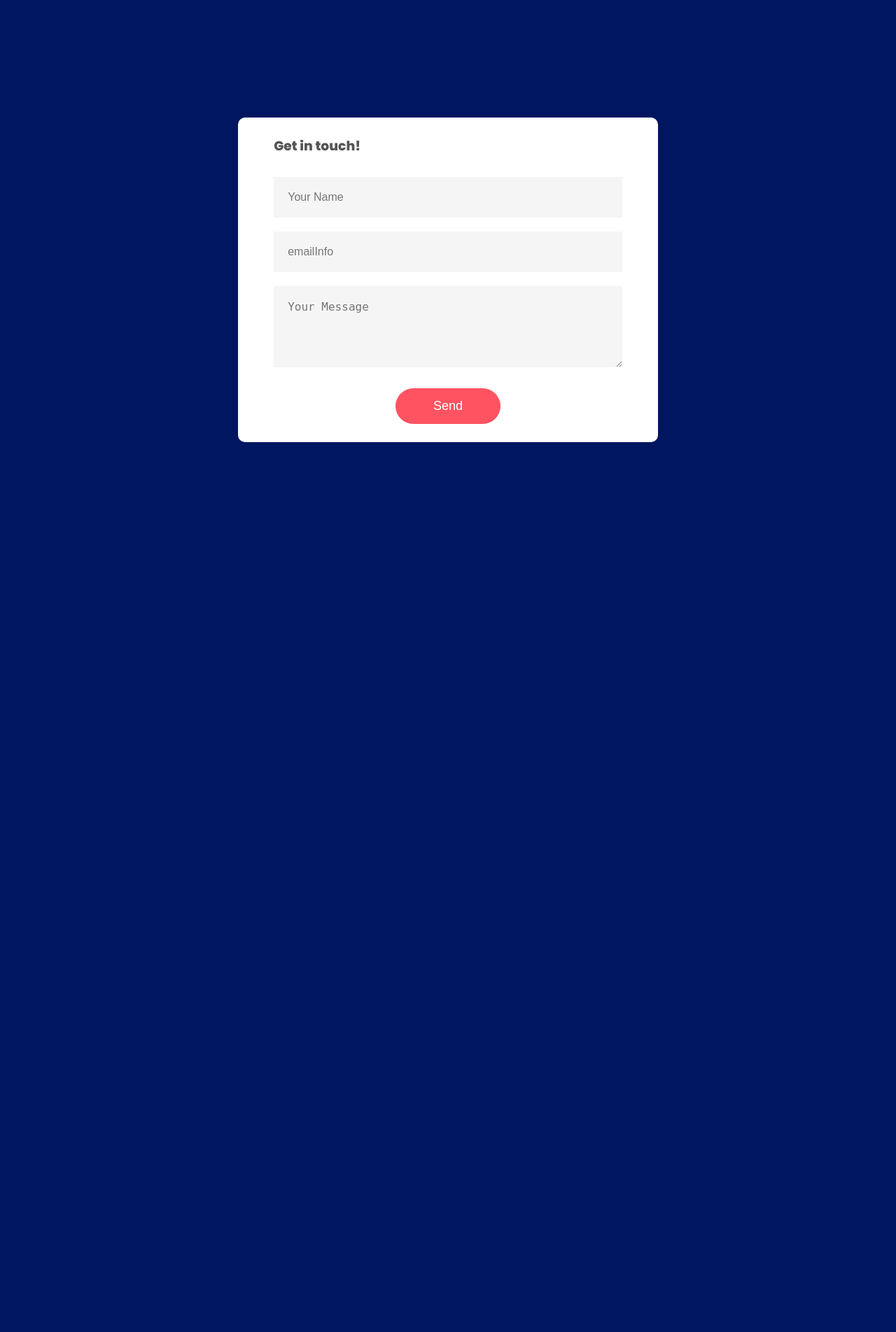
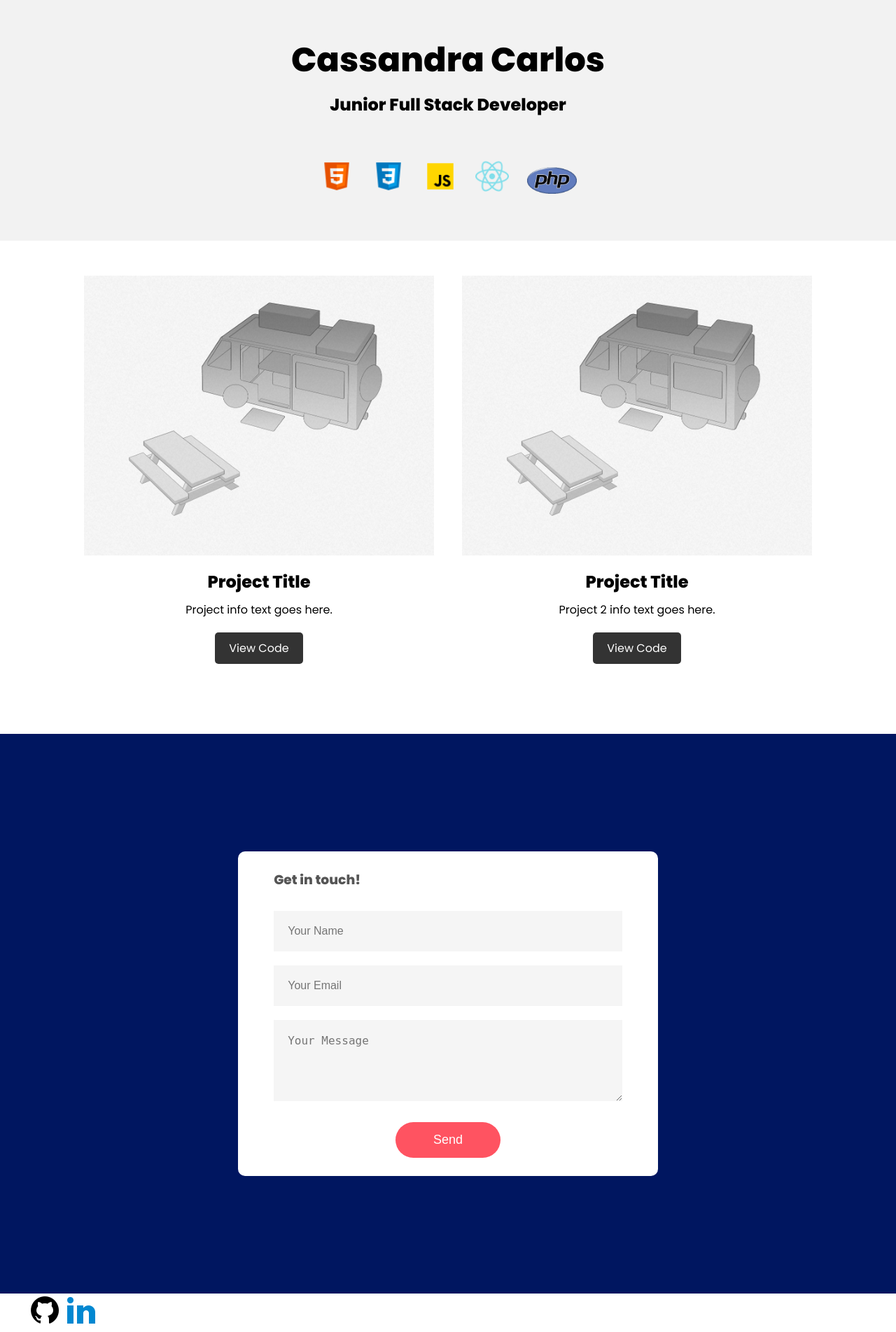
Before and after one commit to cassandracarlos/cassandracarlos.github.io, a PHP site: page / in a window 1280 px wide. Shown: the whole page at 70% size. Before the commit the page ends 632 px from the top, so only its background shows below. Run offline with PHP 8.4, Linux system fonts and the light colour scheme.

Commit message:
New layout
+ sections

```diff
--- a/index.html
+++ b/index.html
@@ -6,51 +6,54 @@
     <meta name="viewport" content="width=device-width, initial-scale=1">
 </head>
 <body>
+
+    <section class="skill" id="s01">
+        <section class="hero">
+            <h1>Cassandra Carlos</h1>
+            <h2>Junior Full Stack Developer</h2>
+            <div class="logos">
+              <img src="images/h5.png" height="50px" width="50px" alt="HTML Logo">
+              <img src="images/cs.png" height="50px" width="50px" alt="CSS Logo">
+              <img src="images/js.png" height="50px" width="50px" alt="JavaScript Logo">
+              <img src="images/re.png" height="50px" width="50px" alt="React Logo">
+                <img src="images/php.png" height="38px" width="auto" alt="PHP Logo">
+            </div>
+          </section>
+    </section>
+
+    <section class="work" id="s02">
+        <section class="portfolio">
+            <div class="project">
+              <img src="images/p01.png" alt="Project Image">
+              <h3>Project Title</h3>
+              <p>Project info text goes here.</p>
+              <a href="#" class="btn">View Code</a>
+            </div>
+            <div class="project">
+                <img src="images/p01.png" alt="Project 2 Image">
+                <h3>Project Title</h3>
+                <p>Project 2 info text goes here.</p>
+                <a href="#" class="btn">View Code</a>
+            </div>
+          </section>
+    </section>
+
+    <section class="form" id="s03">
+
         <div class="container">
             <form action="https://formsubmit.co/04edcd97645e5847eb8cda3b42daec16" method="POST">
                 <h3>Get in touch!</h3>
                 <input for="yourName" name="name" placeholder="Your Name" required>
-            <input type="email" name="email" placeholder="emailInfo"required>
+                <input type="email" name="email" placeholder="Your Email"required>
                 <textarea rows="4" name="message" placeholder="Your Message"></textarea>
                 <button type="submit">Send</button>
             </form>
         </div>
-<!--
-    <section class="skill" id="s01">
-        <p class="text-name">Cassandra Carlos</p>
-        <p class="text-head">Full Stack Developer</p>
-        <ul>
-            <li>
-                <img src="images/h5.png" alt="HTML5 logo" />
-                <p>HTML5</p>
-            </li>
-            <li>
-                <img src="images/cs.png" alt="CSS3 logo" />
-                <p>CSS3</p>
-            </li>
-            <li>
-                <img src="images/js.png" alt="JavaScript logo" />
-                <p>JavaScript</p>
-            </li>
-            <li>
-                <img src="images/re.png" alt="React logo" />
-                <p>React</p>
-            </li>
-        </ul>
+
+
+
     </section>
-
-    <section class="contact" id="s02">
-
-        <p class="text-head">Get in touch</p>
-
-        <form action="" method="get">
-            <input type="text" id="name" placeholder="Your Name">
-            <input type="text" id="email" placeholder="Your Email Address">
-            <input type="text" id="message" placeholder="Your Message">
-            <input type="submit" value="Submit">
-        </form>
-
-        <ul>
+    <ul class="aaah">
         <li>
             <a><img src="images/gh.png" alt="Link to my GitHub profile." /></a>
         </li>
@@ -58,11 +61,5 @@
             <a><img src="images/li.png" alt="Link to my LinkedIn profile." /></a>
         </li>
     </ul>
-
-    </section>
-
-    <section class="work" id="s03">
-    </section>
--->
 </body>
 </html>
--- a/style.css
+++ b/style.css
@@ -74,3 +74,71 @@ form button{
     margin: 20px auto 0;
     border-radius: 30px;
 }
+.hero {
+    background-color: #f2f2f2;
+    padding: 50px;
+    text-align: center;
+  }
+  .aaah ul {
+    list-style: none;
+    margin: 0;
+    padding: 0;
+  }
+  .aaah {
+    margin: 0 auto;
+  }
+  .aaah li {
+    display: inline;
+  }
+  .hero h1 {
+    font-size: 3em;
+    margin-bottom: 10px;
+  }
+
+  .hero h2 {
+    font-size: 1.5em;
+    margin-bottom: 50px;
+  }
+
+  .hero .logos img {
+    /*width: 50px;
+    height: 50px;*/
+    margin: 10px;
+  }.portfolio {
+    background-color: #fff;
+    padding: 50px;
+    display: flex;
+    flex-wrap: wrap;
+    justify-content: center;
+  }
+  .project {
+    display: flex;
+    flex-direction: column;
+    align-items: center;
+    margin: 0 20px 50px;
+    width: 45%;
+    max-width: 500px;
+  }
+
+  .project img {
+    max-width: 100%;
+    margin-bottom: 20px;
+  }
+
+  .project h3 {
+    font-size: 1.5em;
+    margin-bottom: 10px;
+  }
+
+  .project p {
+    text-align: center;
+    margin-bottom: 20px;
+  }
+
+  .project .btn {
+    background-color: #333;
+    color: #fff;
+    padding: 10px 20px;
+    text-decoration: none;
+    border-radius: 5px;
+  }
```
Also changed, not shown: images/p01.png (added), images/php.png (added), images/sql.png (added). Lines whose indentation alone changed are shown as unchanged.
